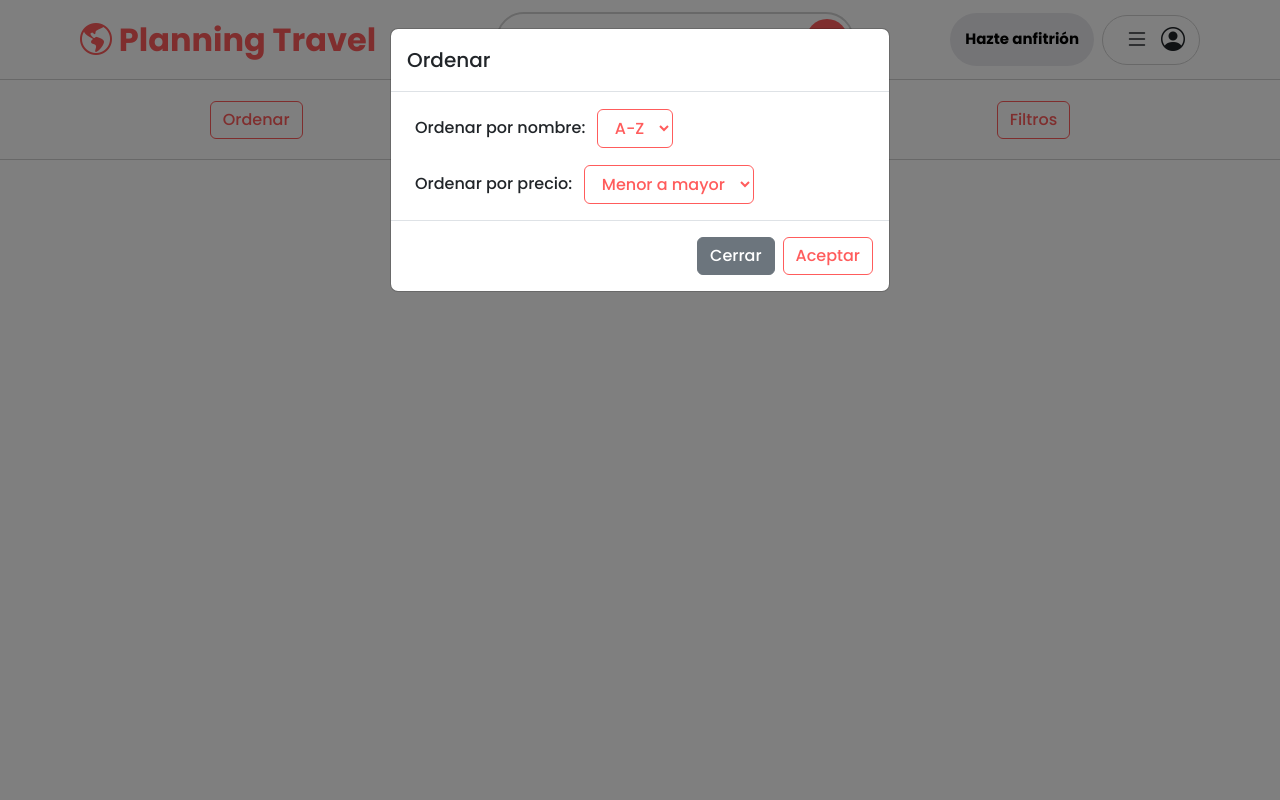
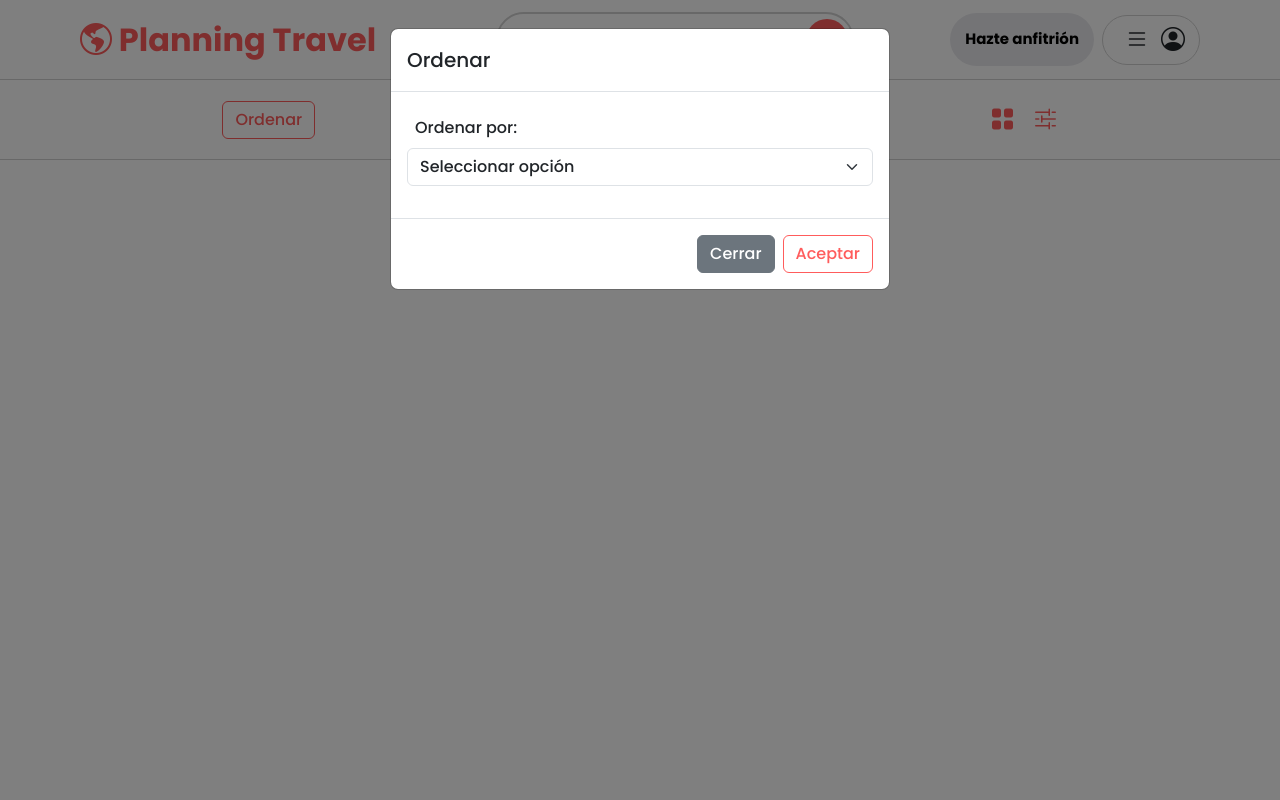
Before and after one commit to AndresM9901/planning-travel-v2, a Django app: template proyecto_planning_travel/planning_travel/templates/planning_travel/hoteles/hotel_home/hotel_home.html in a window 1280 px wide, after a click on "Ordenar". Run offline with Django 4.2, Linux system fonts and the light colour scheme; the template is opened without the code that fills it, so the values that code supplies are empty; some libraries are stand-ins or nearby versions; some web fonts are replaced.

Commit message:
Subiendo cambios de filtros y formulario de hotel

```diff
--- a/proyecto_planning_travel/planning_travel/templates/planning_travel/hoteles/hotel_home/hotel_home.html
+++ b/proyecto_planning_travel/planning_travel/templates/planning_travel/hoteles/hotel_home/hotel_home.html
@@ -11,55 +11,76 @@
 {% block content %}
 <main>
     <section class="barra-servicios d-flex">
-        <button class="btn btn-primary" data-bs-toggle="modal" data-bs-target="#ordenar"> Ordenar </button>
+        <button class="btn btn-primary" data-bs-toggle="modal" data-bs-target="#ordenar">Ordenar</button>
         <div class="modal fade" id="ordenar" data-bs-backdrop="static" data-bs-keyboard="false" tabindex="-1" aria-labelledby="staticBackdropLabel" aria-hidden="true">
             <div class="modal-dialog">
                 <div class="modal-content">
                     <div class="modal-header">
-                  <h1 class="modal-title fs-5" id="ordenar"> Ordenar </h1>
+                        <h1 class="modal-title fs-5" id="staticBackdropLabel">Ordenar</h1>
                     </div>
                     <div class="modal-body">
+                        <form id="ordenarForm" method="get">
                             <div class="mb-3">
-                        <label class="p-2" for="">Ordenar por nombre: </label>
-                        <select class="btn btn-primary " name="ordenar" id="ordenar">
-                            <option value="">A-Z</option>
-                            <option value="">Z-A</option>
+                                <label class="p-2" for="orden">Ordenar por:</label>
+                                <select class="form-select" name="orden" id="orden">
+                                    <option value="">Seleccionar opción</option>
+                                    <option value="nombre_asc">Nombre A-Z</option>
+                                    <option value="nombre_desc">Nombre Z-A</option>
+                                    <option value="precio_asc">Precio Menor a Mayor</option>
+                                    <option value="precio_desc">Precio Mayor a Menor</option>
                                 </select>
                             </div>
-                    <div>
-                        <label class="p-2" for="">Ordenar por precio: </label>
-                        <select class="btn btn-primary" name="ordenar" id="ordenar">
-                            <option value="">Menor a mayor</option>
-                            <option value="">Mayor a menor </option>
-                        </select>
-                    </div>
+                        </form>
                     </div>
                     <div class="modal-footer">
                         <button type="button" class="btn btn-secondary" data-bs-dismiss="modal">Cerrar</button>
-                  <button type="button" class="btn btn-primary">Aceptar</button>
+                        <button type="submit" form="ordenarForm" class="btn btn-primary">Aceptar</button>
                     </div>
                 </div>
             </div>
         </div>
-        <button class="btn btn-primary" > Ordenar cards </button>
 
-        <button class="btn btn-primary" data-bs-toggle="modal" data-bs-target="#filtros"> Filtros </button>
+        <button class="btn btn-primary" data-bs-toggle="modal" data-bs-target="#filtros">Filtros</button>
         <div class="modal fade" id="filtros" data-bs-backdrop="static" data-bs-keyboard="false" tabindex="-1" aria-labelledby="staticBackdropLabel" aria-hidden="true">
             <div class="modal-dialog">
                 <div class="modal-content">
                     <div class="modal-header">
-                  <h1 class="modal-title fs-5" id="staticBackdropLabel"> Filtros </h1>
+                        <h1 class="modal-title fs-5" id="staticBackdropLabel">Filtros</h1>
                         <button type="button" class="btn-close" data-bs-dismiss="modal" aria-label="Close"></button>
                     </div>
                     <div class="modal-body">
-                  ...
+                        <form id="filtrosForm" method="get">
+                            <div class="mb-3">
+                                <label for="ciudad" class="form-label">Ciudad:</label>
+                                <select class="form-select" name="ciudad" id="ciudad">
+                                    <option value="">Seleccionar ciudad</option>
+                                    {% for ciudad in ciudades %}
+                                    <option value="{{ ciudad }}" {% if ciudad == request.GET.ciudad %}selected{% endif %}>{{ ciudad }}</option>
+                                    {% endfor %}
+                                </select>
+                            </div>
+                            <div class="mb-3">
+                                <label for="precio_min" class="form-label">Precio Mínimo:</label>
+                                <input type="number" class="form-control" name="precio_min" id="precio_min" placeholder="Precio mínimo" value="{{ request.GET.precio_min }}">
+                            </div>
+                            <div class="mb-3">
+                                <label for="precio_max" class="form-label">Precio Máximo:</label>
+                                <input type="number" class="form-control" name="precio_max" id="precio_max" placeholder="Precio máximo" value="{{ request.GET.precio_max }}">
+                            </div>
+                        </form>
                     </div>
                     <div class="modal-footer">
-                  <button type="button" class="btn btn-secondary" data-bs-dismiss="modal"> Cerrar</button>
-                  <button type="button" class="btn btn-primary">Understood</button>
+                        <button type="button" class="btn btn-secondary" data-bs-dismiss="modal">Cerrar</button>
+                        <button type="submit" form="filtrosForm" class="btn btn-primary">Aceptar</button>
                     </div>
                 </div>
             </div>
+        </div>
+
+
+        <div>
+          <a href=""><i class="bi bi-grid-fill" style="color: #ff5c5c;font-size: 1.5rem;padding-right: 15px;"></i></a>
+          <a href=""><i class="bi bi bi-sliders2"  style="color: #ff5c5c;font-size: 1.5rem; "></i> </a>
         </div>
     </section>
     <section
```
Also changed, not shown: proyecto_planning_travel/planning_travel/static/planning_travel/styles/hoteles_anfitrion.css (added, +35 -0 lines), proyecto_planning_travel/planning_travel/templates/planning_travel/hoteles/hoteles_form_anfitrion/hoteles_form_anfitrion.html (+13 -4 lines), proyecto_planning_travel/planning_travel/views.py (+27 -1 lines). Lines whose indentation alone changed are shown as unchanged.
